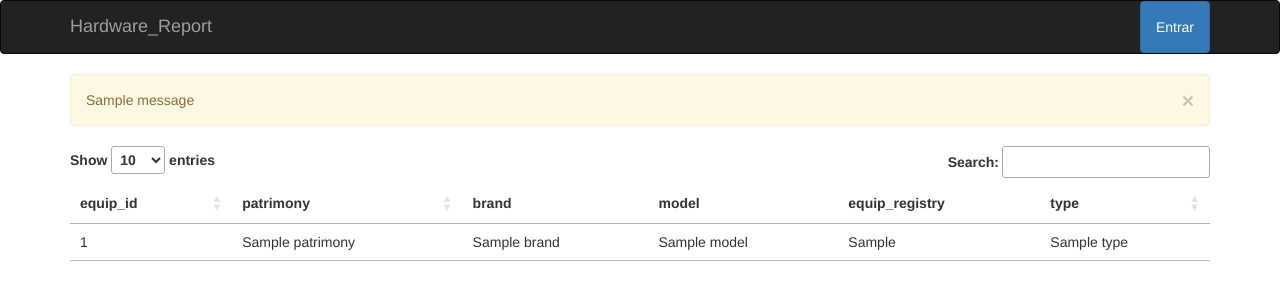
After one commit to kleytonsouza/hardware_report, a Flask app: template app/templates/auth/equip_list.html in a window 1280 px wide. The commit adds this page. Shown: the top 300 px of the page. Run offline with Flask 2, Linux system fonts and the light colour scheme; the template is opened without the code that fills it: most values are stand-ins (such as "Sample title", 1, 10 or a date in 2020); one stand-in notice (Sample message) is shown; some libraries are stand-ins or nearby versions.

Commit message:
mostrando tabela equipamentos

```diff
--- a/app/auth/forms.py
+++ b/app/auth/forms.py
@@ -4,8 +4,8 @@ from wtforms.validators import DataRequired
 
 
 class LoginForm(FlaskForm):
-    user = StringField('User', validators=[DataRequired()], render_kw={"placeholder": "Admin User"})
+    user = StringField('User', validators=[DataRequired()], render_kw={"placeholder": "Admin User", "autocomplete": "on"})
     password = PasswordField('PassWord', validators=[DataRequired()],
-                             render_kw={"placeholder": "Admin Pass"})
+                             render_kw={"placeholder": "Admin Pass", "autocomplete=,": "on"})
     # remember_me = BooleanField('Mantenha-me Logado')
     submit = SubmitField('Go')
--- a/app/templates/404.html
+++ b/app/templates/404.html
@@ -1,6 +1,6 @@
 {% extends "base.html" %}
 
-{% block title %}Flasky - Page Not Found{% endblock %}
+{% block title %}Hardware Report - Page Not Found{% endblock %}
 
 {% block page_content %}
 <div class="page-header">
--- a/app/templates/500.html
+++ b/app/templates/500.html
@@ -1,6 +1,6 @@
 {% extends "base.html" %}
 
-{% block title %}Flasky - Internal Server Error{% endblock %}
+{% block title %}Hardware Report - Internal Server Error{% endblock %}
 
 {% block page_content %}
 <div class="page-header">
--- /dev/null
+++ b/app/templates/auth/equip_list.html
@@ -0,0 +1,56 @@
+{% extends "base.html" %}
+{% import "bootstrap/wtf.html" as wtf %}
+
+
+{% block head %}
+    {{ super() }}
+    <link rel="stylesheet" type="text/css" href="https://cdn.datatables.net/1.11.3/css/jquery.dataTables.min.css">
+    <script type="text/javascript" charset="utf8" src="https://code.jquery.com/jquery-3.5.1.js"></script>
+    <script type="text/javascript" charset="utf8" src="https://cdn.datatables.net/1.11.3/js/jquery.dataTables.min.js"></script>
+{% endblock %}
+
+{% block page_content %}
+<table id="data" class="display">
+    <thead>
+        <tr>
+            <th>equip_id</th>
+            <th>patrimony</th>
+            <th>brand</th>
+            <th>model</th>
+            <th>equip_registry</th>
+            <th>type</th>
+        </tr>
+    </thead>
+    <tbody>
+        {%  for equip in equipments %}
+        <tr>
+            <td>{{ equip.equip_id }}</td>
+            <td>{{ equip.patrimony }}</td>
+            <td>{{ equip.brand }}</td>
+            <td>{{ equip.model }}</td>
+            <td>{{ equip.equip_registry }}</td>
+            <td>{{ equip.type }}</td>
+        </tr>
+        {% endfor %}
+    </tbody>
+</table>
+{% endblock %}
+
+{% block scripts %}
+  <script>
+    $(document).ready(function () {
+      $('#data').DataTable({
+        ajax: '/api/data',
+        serverSide: true,
+        columns: [
+          {data: 'equip_name'},
+          {data: 'equip_user_id'},
+          {data: 'patrimony', orderable: false},
+          {data: 'model', orderable: false},
+          {data: 'equip_registry', orderable: false},
+          {data: 'type'}
+        ],
+      });
+    });
+  </script>
+{% endblock %}
--- a/app/templates/auth/list.html
+++ /dev/null
@@ -1,2 +0,0 @@
-{%  extends "base.html" %}
-<h1>its works??</h1>
--- a/app/templates/base.html
+++ b/app/templates/base.html
@@ -41,12 +41,14 @@
 
 {% block content %}
 <div class="container">
-    {% for message in get_flashed_messages() %}
+    {% with messages = get_flashed_messages(with_categories=true) %}
+        {% for category, message in messages %}
             <div class="alert alert-warning">
                 <button type="button" class="close" data-dismiss="alert">&times;</button>
                 {{ message }}
             </div>
         {% endfor %}
+    {% endwith %}
 
     {% block page_content %}{% endblock %}
 </div>
```
Also changed, not shown: app/auth/views.py (+51 -5 lines), app/models.py (+14 -0 lines), app/templates/auth/login.html (+3 -4 lines). Lines whose indentation alone changed are shown as unchanged.
